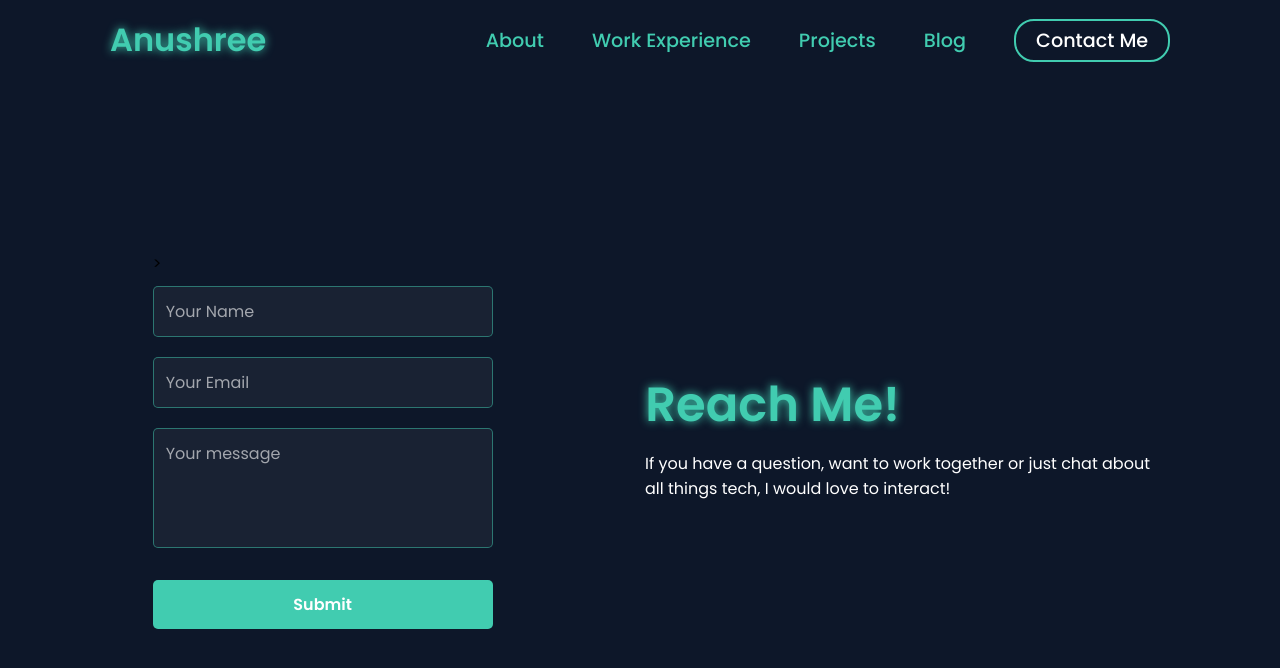
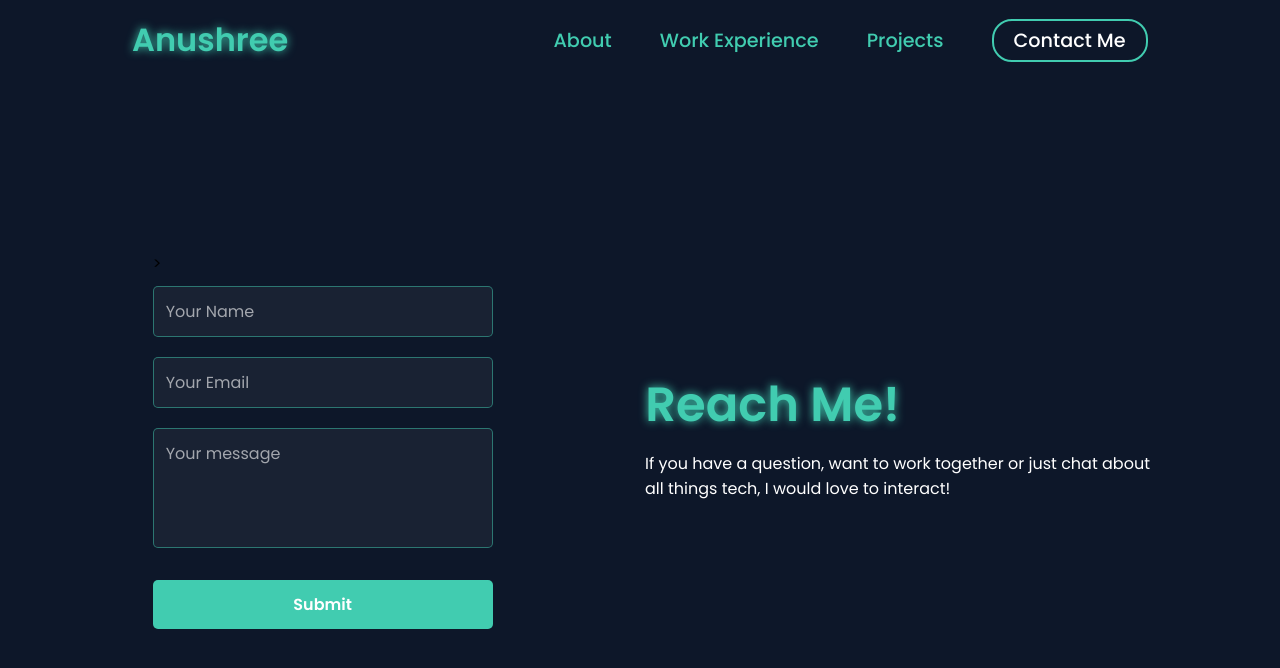
Before and after one commit to Anushreearora/portfolio-anushree, a plain HTML site: page contactMe.html in a window 1280 px wide. Drawn offline with nearby package versions, Linux system fonts and the light colour scheme.

Commit message:
removed blog for now

```diff
--- a/contactMe.html
+++ b/contactMe.html
@@ -19,7 +19,6 @@
                     <div class="link" data-aos="fade-up" data-aos-duration="1000" data-aos-delay="200"><a href="index.html">About</a></div>
                     <div class="link" data-aos="fade-up" data-aos-duration="1000" data-aos-delay="300"><a href="workExp.html">Work Experience</a></div>
                     <div class="link" data-aos="fade-up" data-aos-duration="1000" data-aos-delay="400"><a href="projects.html">Projects</a></div>
-                    <div class="link" data-aos="fade-up" data-aos-duration="1000" data-aos-delay="500"><a href="blog.html">Blog</a></div>
                     <div class="link contact-btn" data-aos="fade-up" data-aos-duration="1000" data-aos-delay="600"><a href="">Contact Me</a></div>
                 </div>
                 <i class="fa-solid fa-bars hamburg" onclick="hamburg()"></i>
```
Also changed, not shown: index.html (+0 -1 lines), projects.html (+0 -1 lines), workExp.html (+0 -1 lines).
